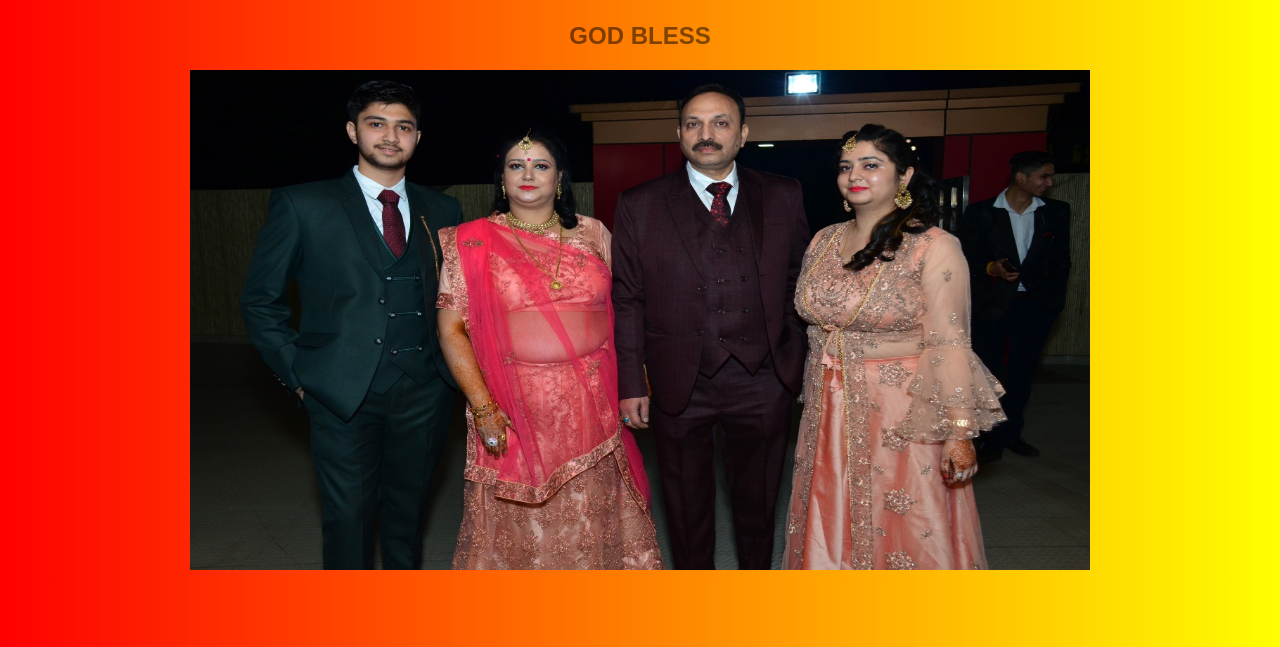
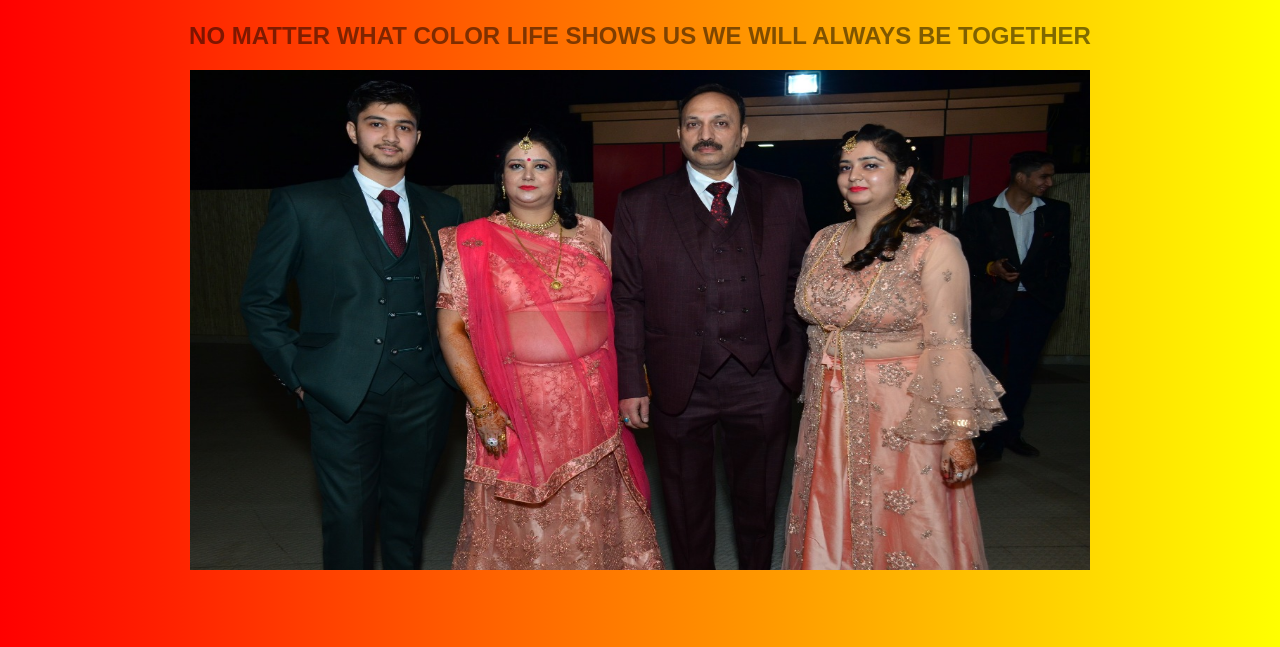
Before and after one commit to aakshubh/fam.github.io, a plain HTML site: page index.html in a window 1280 px wide. Shown: the part 153-800 px from the top of the page. Drawn offline with Linux system fonts and the light colour scheme.

Commit message:
Update index.html

```diff
--- a/index.html
+++ b/index.html
@@ -9,7 +9,7 @@
 	<input class="color2" type="color" name="color2" value="#ff0000">
 	<h1>GUPTA FAMILY</h1>
 
-	<h2>GOD BLESS</h2>
+	<h2>NO MATTER WHAT COLOR LIFE SHOWS US WE WILL ALWAYS BE TOGETHER</h2>
 	<h3></h3>
 	<img id="image" src="IMG-20201215-WA0005_1.png">
 	<script type="text/javascript" src="script.js"></script>
```
